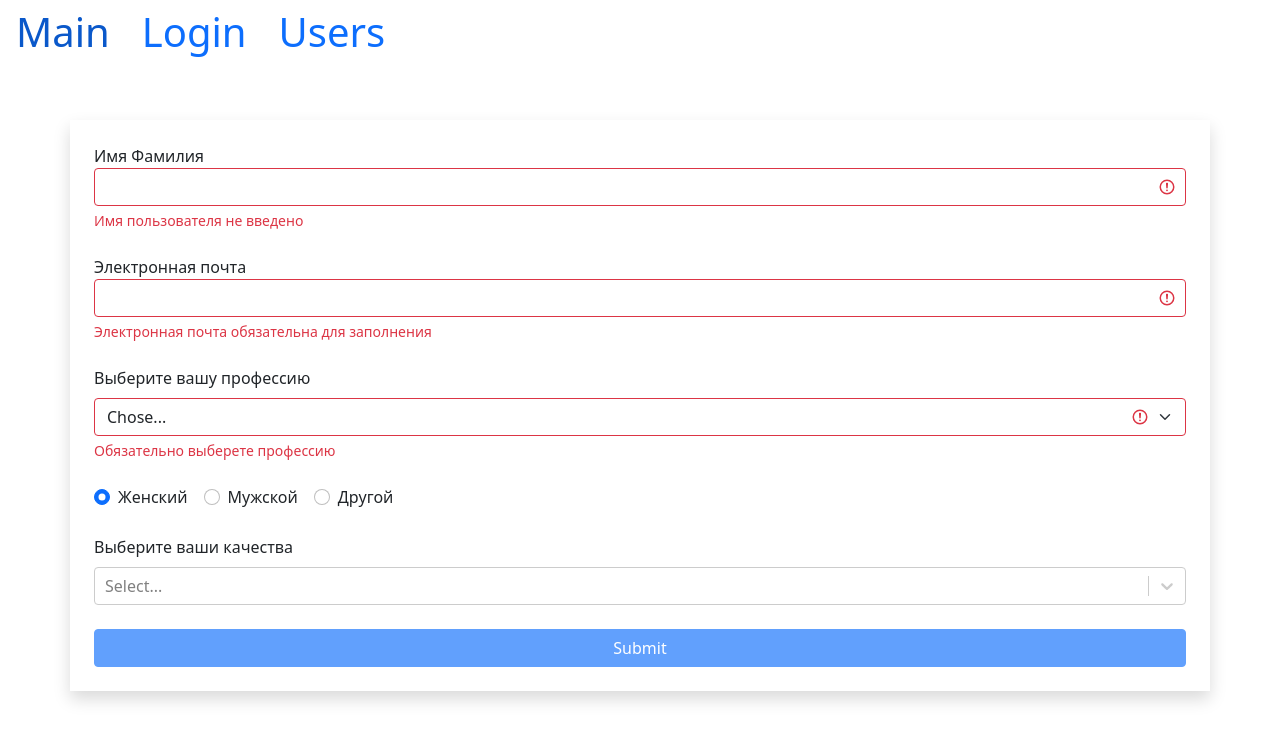
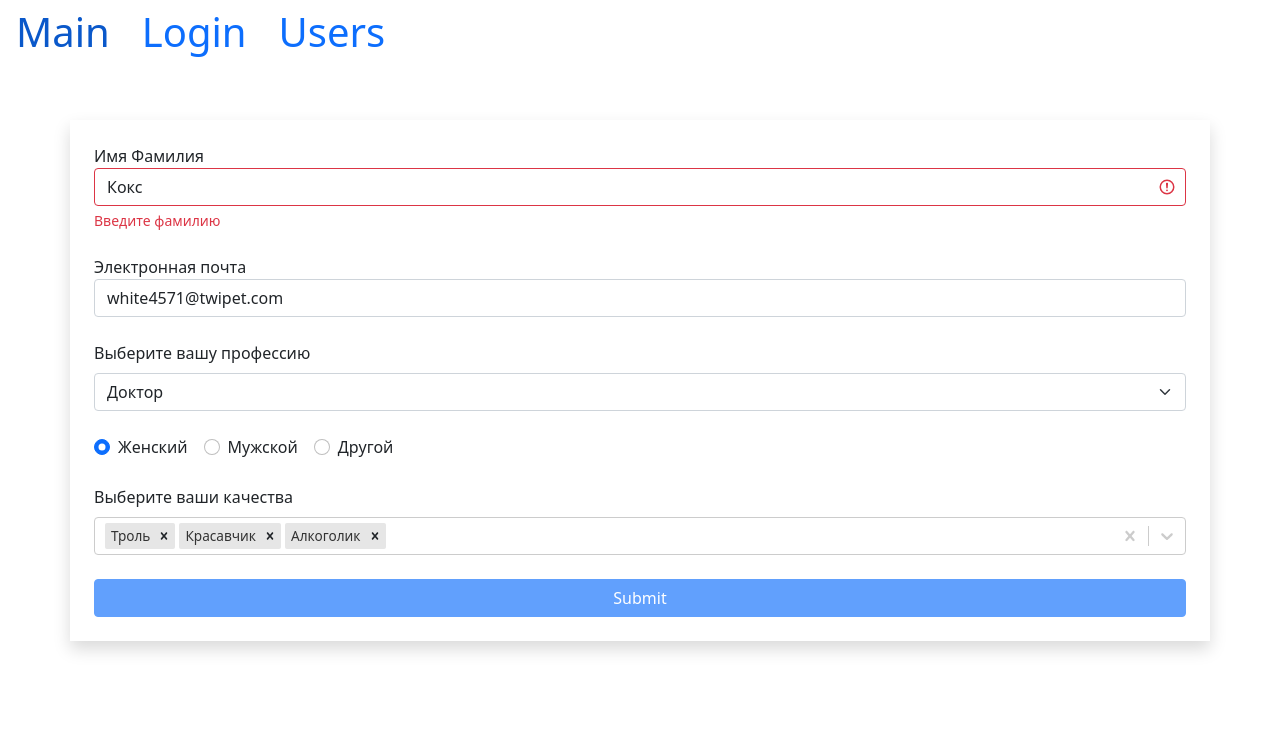
Before and after one commit to Grekalimbus/KP-1-React-Task, a React (Create React App) app: page /users/67rdca3eeb7f6fgeed471816/edit in a window 1280 px wide. Shown: the top 742 px of the page. Built offline with nearby package versions, Linux system fonts and the light colour scheme.

Commit message:
fix problem select

```diff
--- a/src/app/components/common/form/selectField.jsx
+++ b/src/app/components/common/form/selectField.jsx
@@ -24,6 +24,7 @@ const SelectField = ({
     const handleChange = ({ target }) => {
         onChange({ name: target.name, value: target.value });
     };
+    console.log(optionsArray);
     return (
         <div className="mb-4">
             <label htmlFor={name} className="form-label">
--- a/src/app/components/page/userForm/changeUser.jsx
+++ b/src/app/components/page/userForm/changeUser.jsx
@@ -1,8 +1,11 @@
 import React from "react";
 import ChangeUserForm from "../../ui/changeUserForm";
+import PropTypes from "prop-types";
 
-const ChangeUser = () => {
-    return <ChangeUserForm />;
+const ChangeUser = ({ user }) => {
+    return <ChangeUserForm user={user} />;
 };
-
+ChangeUser.propTypes = {
+    user: PropTypes.object
+};
 export default ChangeUser;
--- a/src/app/components/page/userPage/user.jsx
+++ b/src/app/components/page/userPage/user.jsx
@@ -30,7 +30,7 @@ const User = ({ currentUser, edit }) => {
                 </div>
             );
         } else {
-            return <ChangeUser />;
+            return <ChangeUser user={currentUser} />;
         }
     }
     return "Loading...";
--- a/src/app/components/ui/changeUserForm.jsx
+++ b/src/app/components/ui/changeUserForm.jsx
@@ -5,14 +5,19 @@ import api from "../../api";
 import SelectField from "../common/form/selectField";
 import RadioField from "../common/form/radioField";
 import MultiSelectField from "../common/form/multiSelectField";
+import PropTypes from "prop-types";
 
-const ChangeUserForm = () => {
+const ChangeUserForm = ({ user }) => {
+    const qualitiesUser = [];
+    user.qualities.forEach((user) => {
+        qualitiesUser.push({ label: user.name, value: user._id });
+    });
     const [data, setData] = useState({
-        name: "",
-        email: "",
-        profession: "",
+        name: user.name,
+        email: user.email,
+        profession: user.profession.name,
         sex: "male",
-        qualities: []
+        qualities: qualitiesUser
     });
 
     const [errors, setErrors] = useState({});
@@ -100,7 +105,7 @@ const ChangeUserForm = () => {
                             error={errors.profession}
                             value={data.profession}
                             label="Выберите вашу профессию"
-                            name="professions"
+                            name="profession"
                         />
                         <RadioField
                             options={[
@@ -133,4 +138,8 @@ const ChangeUserForm = () => {
     );
 };
 
+ChangeUserForm.propTypes = {
+    user: PropTypes.object
+};
+
 export default ChangeUserForm;
--- a/src/app/components/ui/registerForm.jsx
+++ b/src/app/components/ui/registerForm.jsx
@@ -110,7 +110,7 @@ const RegisterForm = () => {
                 error={errors.profession}
                 value={data.profession}
                 label="Выберите вашу профессию"
-                name="professions"
+                name="profession"
             />
             <RadioField
                 options={[
```
